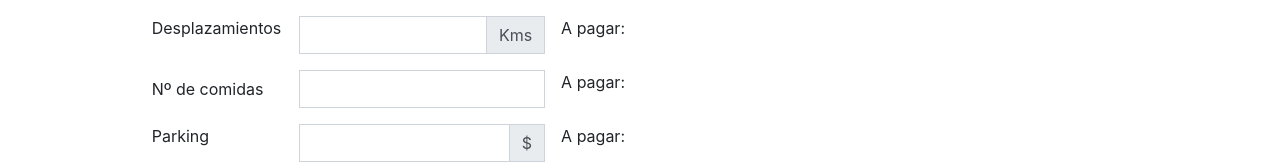
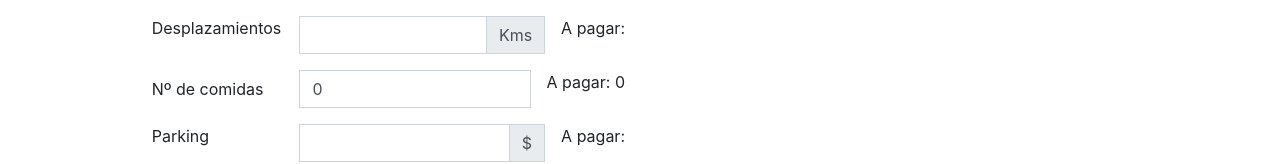
Before and after one commit to Patricia-Defez/Allfunds, a React (Create React App) app in the folder allfunds/: page / in a window 1280 px wide. Shown: the part 132-296 px from the top of the page. Built offline with nearby package versions, Linux system fonts and the light colour scheme; the HTML template or start-up script is replaced by a standard one.

Commit message:
onChange

```diff
--- a/allfunds/src/components/Form.js
+++ b/allfunds/src/components/Form.js
@@ -1,4 +1,4 @@
-import React, { Component } from 'react';
+import React, { useState } from 'react';
 
 const NUMBER_PATTERN = /^\d*$/;
 
@@ -11,29 +11,35 @@ const validations = {
 
 }
  const Form = () => {
+
+    const [transportation, setTransportation] = useState("");
+    const [meal, setMeal] = useState(0);
+    const [parking, setParking] = useState("");
+
+
      return (
         <div className="row mx-auto ">
             <div className="col-xs-12 col-sm-10 mx-auto mt-5">
                 <div className = "input-group  col-sm-6 mb-3">
-                    <label for="transportation" class="col-sm-4">Desplazamientos</label>
-                    <input type="text" readonly class="form-control" name="transportation" />
+                    <label for="transportation" className="col-sm-4">Desplazamientos</label>
+                    <input type="text"  className="form-control" name="transportation" onChange={e => setTransportation(e.target.value)} value={transportation}/>
                     <div className="input-group-append">
                         <span className="input-group-text">Kms</span>
                     </div>
-                   <span class="ml-3">A pagar:</span>
+                   <span className="ml-3">A pagar:</span>
                 </div>
-                <div class="input-group col-sm-6 mb-3">
-                    <label for="meal" class="col-sm-4 col-form-label">Nº de comidas</label>
-                    <input type="number" class="form-control" name="meal"/>
-                    <span class="ml-3">A pagar:</span>
+                <div className="input-group col-sm-6 mb-3">
+                    <label for="meal" className="col-sm-4 col-form-label">Nº de comidas</label>
+                    <input type="number" className="form-control" name="meal" onChange={e => setMeal(e.target.value)} value={meal}/>
+                    <span className="ml-3">A pagar: {meal*2}</span>
                 </div>
-                <div class = "input-group col-sm-6 mb-3">
-                    <label for="parking" class="col-sm-4">Parking</label>
-                    <input type="text" readonly class="form-control" name="parking" />
-                    <div class="input-group-append">
-                        <span class="input-group-text">$</span>
+                <div className="input-group col-sm-6 mb-3">
+                    <label for="parking" className="col-sm-4">Parking</label>
+                    <input type="text"  className="form-control" name="parking" onChange={e => setParking(e.target.value)} value={parking}/>
+                    <div className="input-group-append">
+                        <span className="input-group-text">$</span>
                     </div>
-                    <span class="ml-3">A pagar:</span>
+                    <span className="ml-3">A pagar:</span>
                 </div>
              </div>
         </div>
```
